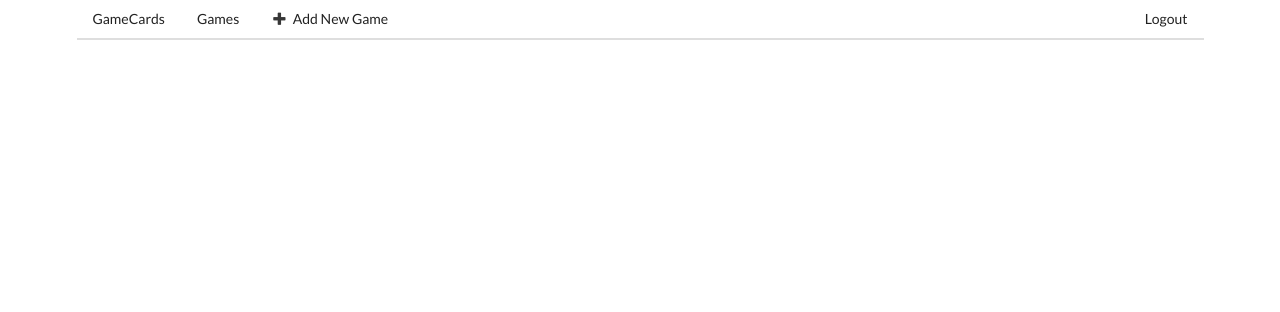
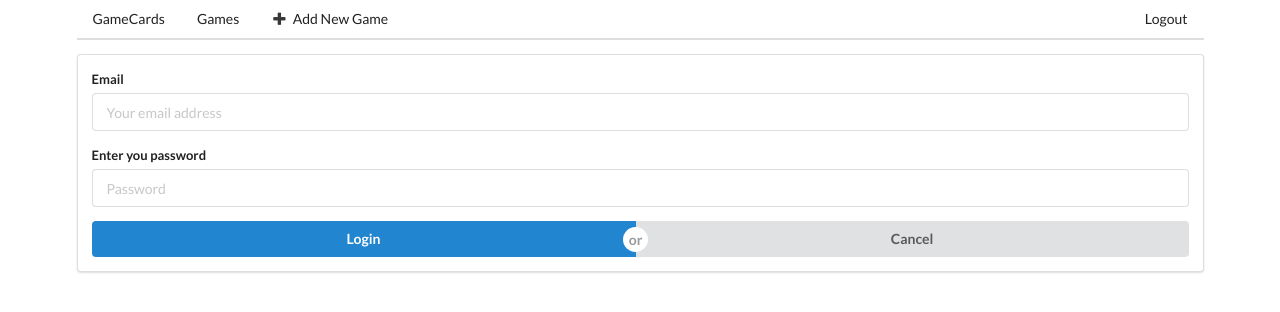
Before and after one commit to vaskov-v/react-edu, a React (Create React App) app: page /login in a window 1280 px wide. Shown: the top 312 px of the page. Built offline with nearby package versions, Linux system fonts and the light colour scheme.

Commit message:
Added user login

```diff
--- a/src/api.js
+++ b/src/api.js
@@ -9,6 +9,7 @@ export default {
     delete: game => axios.delete(`/api/unsafegames/${game._id}`)
   },
   users: {
-    create: user => axios.post(`/api/users`, {user})
+    create: user => axios.post("/api/users", {user}),
+    login: credentials => axios.post("/api/auth", {credentials}).then(res => res.data.token)
   }
 };
--- a/src/components/App.js
+++ b/src/components/App.js
@@ -1,10 +1,20 @@
 import React, {Component} from "react";
 import {Route} from "react-router-dom";
+import axios from "axios";
 import HomePage from "./HomePage";
 import GameNavigation from "./GameNavigation";
 import GamesPage from "./GamesPage";
 import ShowGamePage from "./ShowGamePage";
 import SignUpPage from "./SignUpPage";
+import LoginPage from "./LoginPage";
+
+const setAuthorizationHeader = (token = null) => {
+  if(token) {
+    axios.defaults.headers.common.Authorization = `Bearer ${token}`;
+  } else {
+    delete axios.defaults.headers.common.Authorization;
+  }
+}
 
 class App extends Component {
   state = {
@@ -14,9 +24,24 @@ class App extends Component {
     message: ""
   };
 
+  componentDidMount() {
+    if(localStorage.bgshopToken){
+      this.setState({user: {token: localStorage.bgshopToken}});
+      setAuthorizationHeader(localStorage.bgshopToken);
+    }
+  }
+
   setMessage = message => this.setState({message});
-
-  logout = () => this.setState({user: {token: null}});
+  logout = () => {
+    this.setState({user: {token: null}});
+    setAuthorizationHeader();
+    localStorage.removeItem("bgshopToken")
+  }
+  login = token => {
+    this.setState({user:{token}});
+    localStorage.bgshopToken = token;
+    setAuthorizationHeader(token);
+  };
 
   render() {
     return (
@@ -36,6 +61,7 @@ class App extends Component {
         <Route path="/games" component={GamesPage}/>
         <Route path="/game/:_id" exact component={ShowGamePage}/>
         <Route path="/signup" render={props => (<SignUpPage {...props} setMessage={this.setMessage}/>)}/>
+        <Route path="/login" render={props => <LoginPage {...props} login={this.login}/>}/>
       </div>
     );
   }
--- /dev/null
+++ b/src/components/LoginForm.js
@@ -0,0 +1,97 @@
+import React from "react";
+import PropTypes from "prop-types";
+import {Link} from "react-router-dom";
+import FormInlineMessage from "./FormInlineMessage";
+import isEmail from "validator/lib/isEmail";
+
+class LoginForm extends React.Component {
+  state = {
+    data: {
+      email: "",
+      password: "",
+    },
+    loading: false,
+    errors: {}
+  };
+
+  handleStringChange = e =>
+    this.setState({
+      data: {
+        ...this.state.data, [e.target.name]: e.target.value
+      }
+    });
+
+  handleSubmit = e => {
+    e.preventDefault();
+    const errors = this.validate(this.state.data);
+    this.setState({ errors });
+    if (Object.keys(errors).length === 0) {
+      this.setState({ loading: true });
+      this.props
+        .submit(this.state.data)
+        .catch(err => this.setState({ errors: err.response.data.errors, loading: false }));
+    }
+  };
+
+  validate = data => {
+    const errors = {};
+    if (!isEmail(data.email)) errors.email = "You input invalid email address";
+    if (!data.email) errors.email = "This field can't be blank";
+    if (!data.password) errors.password = "This field can't be blank";
+    return errors;
+  };
+
+  render() {
+    const { data, errors, loading } = this.state;
+    const formClassNames = loading ? "ui form loading" : "ui form";
+    return (
+      <form className={formClassNames} onSubmit={this.handleSubmit}>
+        <div className={errors.email ? "field error" : "field"}>
+          <label htmlFor="email">
+            Email
+          </label>
+          <input
+            type="email"
+            id="email"
+            name="email"
+            placeholder="Your email address"
+            value={data.email}
+            onChange={this.handleStringChange}
+          />
+          <FormInlineMessage content={errors.email} type="error"/>
+        </div>
+
+        <div className={errors.password ? "field error" : "field"}>
+          <label htmlFor="password">
+            Enter you password
+          </label>
+          <input
+            type="password"
+            id="password"
+            name="password"
+            placeholder="Password"
+            value={data.password}
+            onChange={this.handleStringChange}
+          />
+          <FormInlineMessage content={errors.password} type="error"/>
+        </div>
+
+        <div className="ui fluid buttons">
+          <button className="ui primary button" type="submit">
+            Login
+          </button>
+          <div className="or"></div>
+          <Link to="/" className="ui button">
+            Cancel
+          </Link>
+        </div>
+      </form>
+    );
+  }
+}
+
+LoginForm.propTypes = {
+  submit: PropTypes.func.isRequired
+};
+
+export default LoginForm;
--- /dev/null
+++ b/src/components/LoginPage.js
@@ -0,0 +1,24 @@
+import React, {Component} from "react";
+import LoginForm from "./LoginForm";
+import PropTypes from "prop-types";
+import api from "../api";
+
+class LoginPage extends Component {
+  submit = data => api.users.login(data).then(token => {
+    this.props.login(token);
+    this.props.history.push("/games");
+  });
+
+  render(){
+    return(
+      <div className="ui segment">
+        <LoginForm submit={this.submit}/>
+      </div>
+    );
+  }
+}
+
+LoginPage.propTypes = {
+  login: PropTypes.func.isRequired
+};
+export default LoginPage;
```
